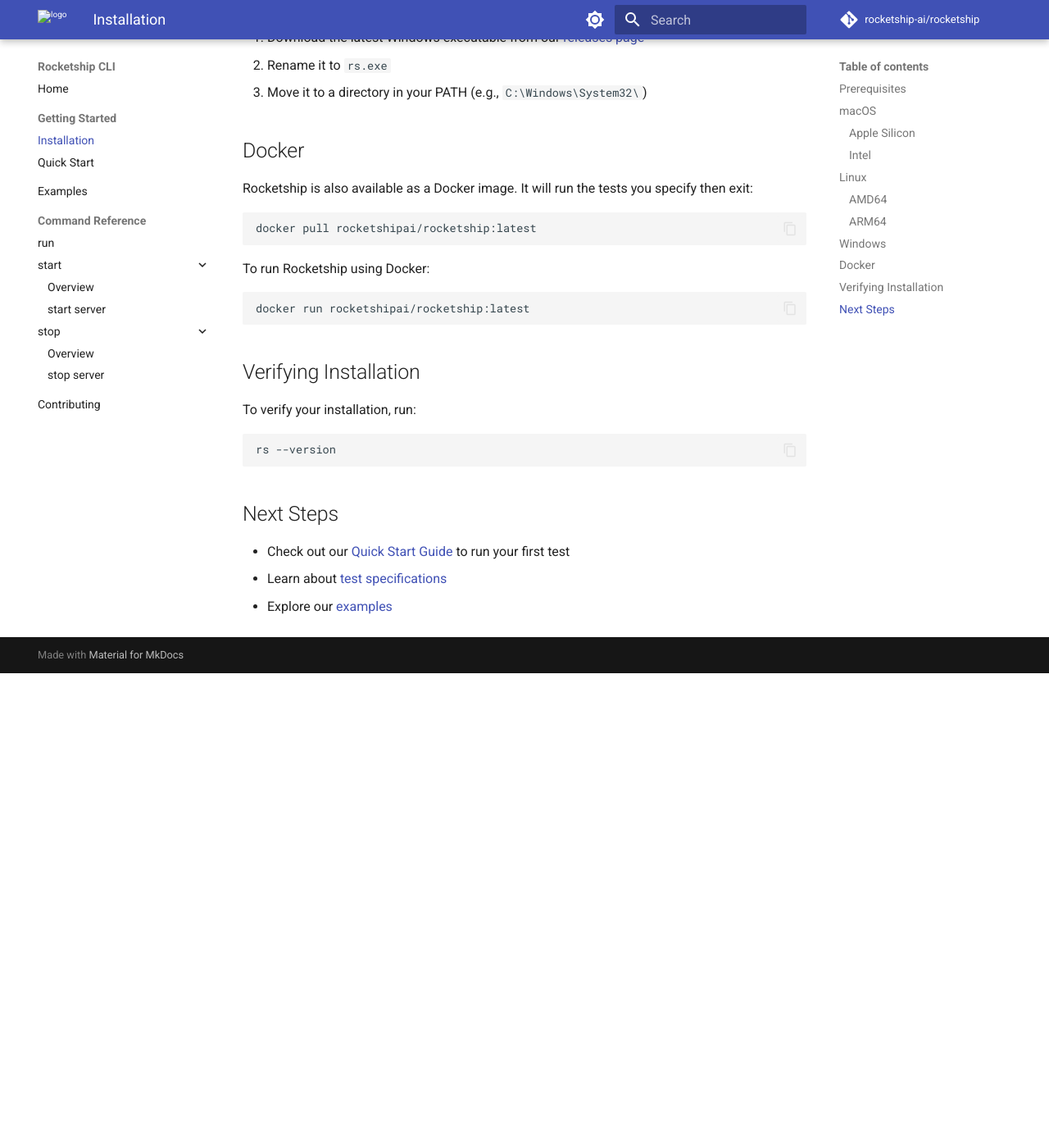
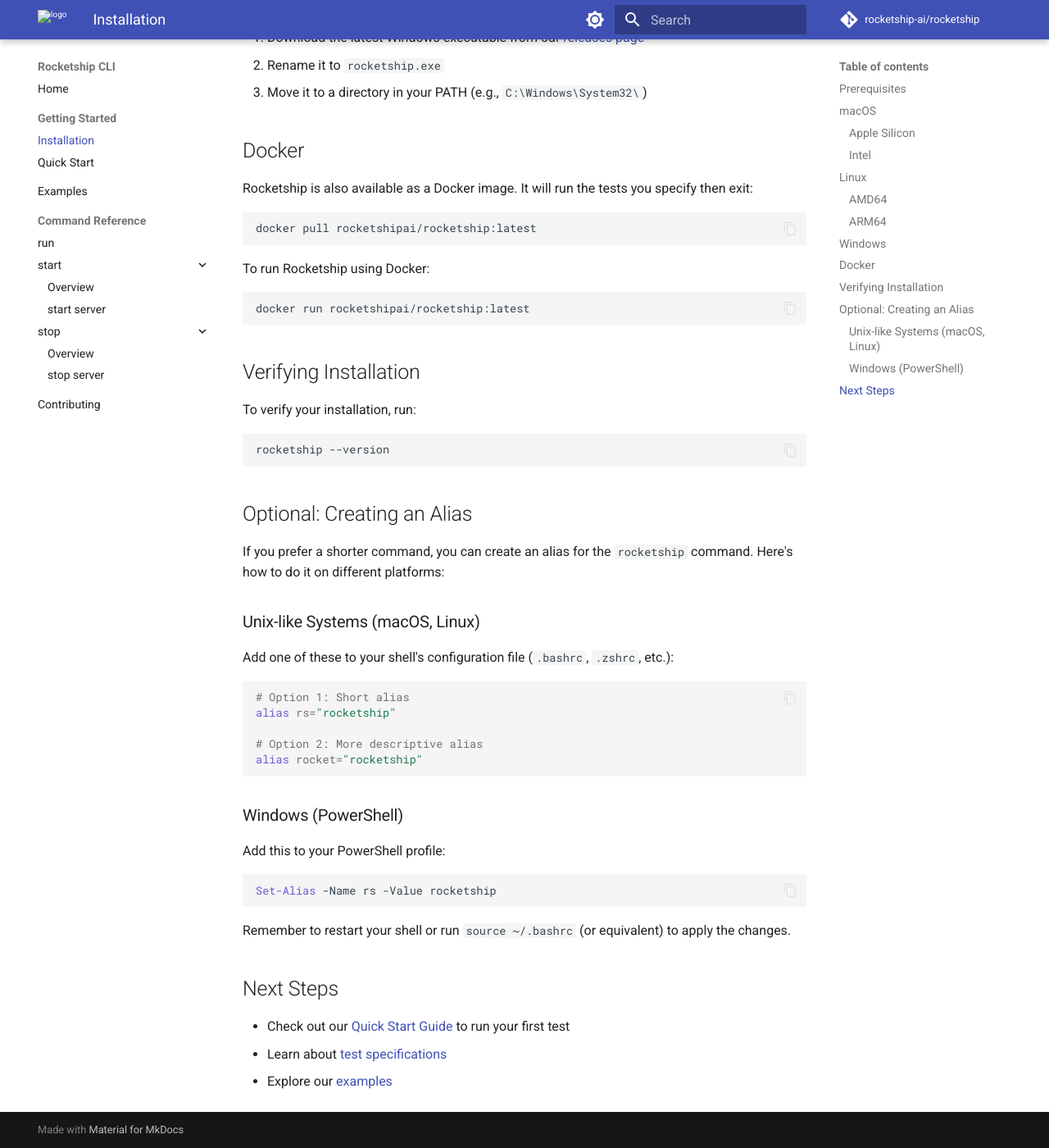
Before and after one commit to rocketship-ai/rocketship, an MkDocs documentation site: the page built from docs/src/installation.md, in a window 1280 px wide and 1400 px high, scrolled down 1093 px. Shown: the whole window at 82% size. Built offline with MkDocs 1.6.1 and Material for MkDocs 9.7.7, drawn with Linux system fonts in a browser that asks for light colours; comment, search, counter and statistics services are not loaded; before the commit the page ends 1914 px from its top, so only the background shows below that; some of the changed text lies outside the part shown.

Commit message:
clean alias

````diff
--- a/docs/src/installation.md
+++ b/docs/src/installation.md
@@ -17,13 +17,13 @@
 ### Apple Silicon
 
 ```bash
-curl -Lo /usr/local/bin/rs https://github.com/rocketship-ai/rocketship/releases/latest/download/rocketship-darwin-arm64 && chmod +x /usr/local/bin/rs
+curl -Lo /usr/local/bin/rocketship https://github.com/rocketship-ai/rocketship/releases/latest/download/rocketship-darwin-arm64 && chmod +x /usr/local/bin/rocketship
 ```
 
 ### Intel
 
 ```bash
-curl -Lo /usr/local/bin/rs https://github.com/rocketship-ai/rocketship/releases/latest/download/rocketship-darwin-amd64 && chmod +x /usr/local/bin/rs
+curl -Lo /usr/local/bin/rocketship https://github.com/rocketship-ai/rocketship/releases/latest/download/rocketship-darwin-amd64 && chmod +x /usr/local/bin/rocketship
 ```
 
 ## Linux
@@ -31,19 +31,19 @@
 ### AMD64
 
 ```bash
-curl -Lo /usr/local/bin/rs https://github.com/rocketship-ai/rocketship/releases/latest/download/rocketship-linux-amd64 && chmod +x /usr/local/bin/rs
+curl -Lo /usr/local/bin/rocketship https://github.com/rocketship-ai/rocketship/releases/latest/download/rocketship-linux-amd64 && chmod +x /usr/local/bin/rocketship
 ```
 
 ### ARM64
 
 ```bash
-curl -Lo /usr/local/bin/rs https://github.com/rocketship-ai/rocketship/releases/latest/download/rocketship-linux-arm64 && chmod +x /usr/local/bin/rs
+curl -Lo /usr/local/bin/rocketship https://github.com/rocketship-ai/rocketship/releases/latest/download/rocketship-linux-arm64 && chmod +x /usr/local/bin/rocketship
 ```
 
 ## Windows
 
 1. Download the latest Windows executable from our [releases page](https://github.com/rocketship-ai/rocketship/releases/latest/download/rocketship-windows-amd64.exe)
-2. Rename it to `rs.exe`
+2. Rename it to `rocketship.exe`
 3. Move it to a directory in your PATH (e.g., `C:\Windows\System32\`)
 
 ## Docker
@@ -65,8 +65,34 @@
 To verify your installation, run:
 
 ```bash
-rs --version
+rocketship --version
 ```
+
+## Optional: Creating an Alias
+
+If you prefer a shorter command, you can create an alias for the `rocketship` command. Here's how to do it on different platforms:
+
+### Unix-like Systems (macOS, Linux)
+
+Add one of these to your shell's configuration file (`.bashrc`, `.zshrc`, etc.):
+
+```bash
+# Option 1: Short alias
+alias rs="rocketship"
+
+# Option 2: More descriptive alias
+alias rocket="rocketship"
+```
+
+### Windows (PowerShell)
+
+Add this to your PowerShell profile:
+
+```powershell
+Set-Alias -Name rs -Value rocketship
+```
+
+Remember to restart your shell or run `source ~/.bashrc` (or equivalent) to apply the changes.
 
 ## Next Steps
 
````
Also changed, not shown: docs/src/quickstart.md (+4 -2 lines), README.md.
